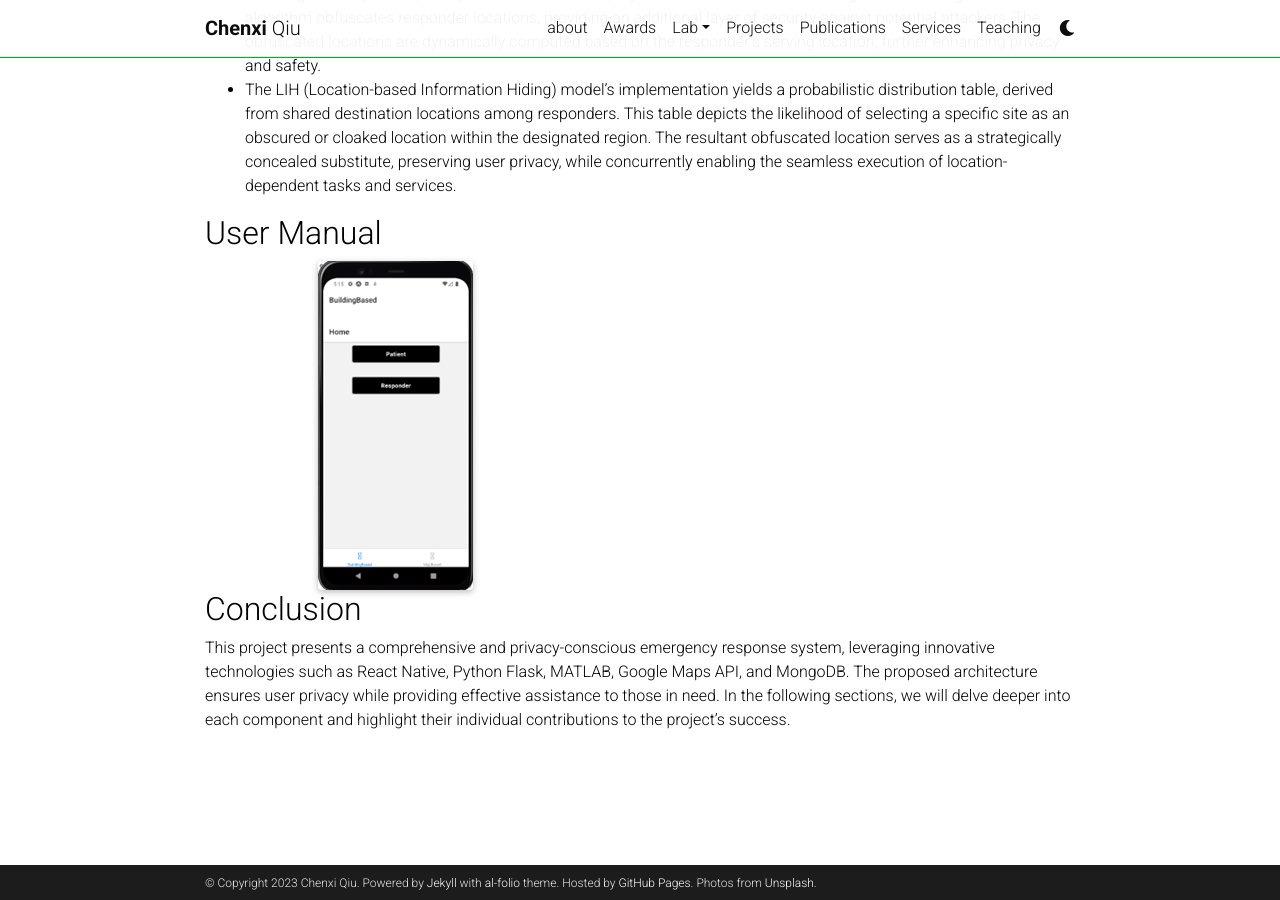
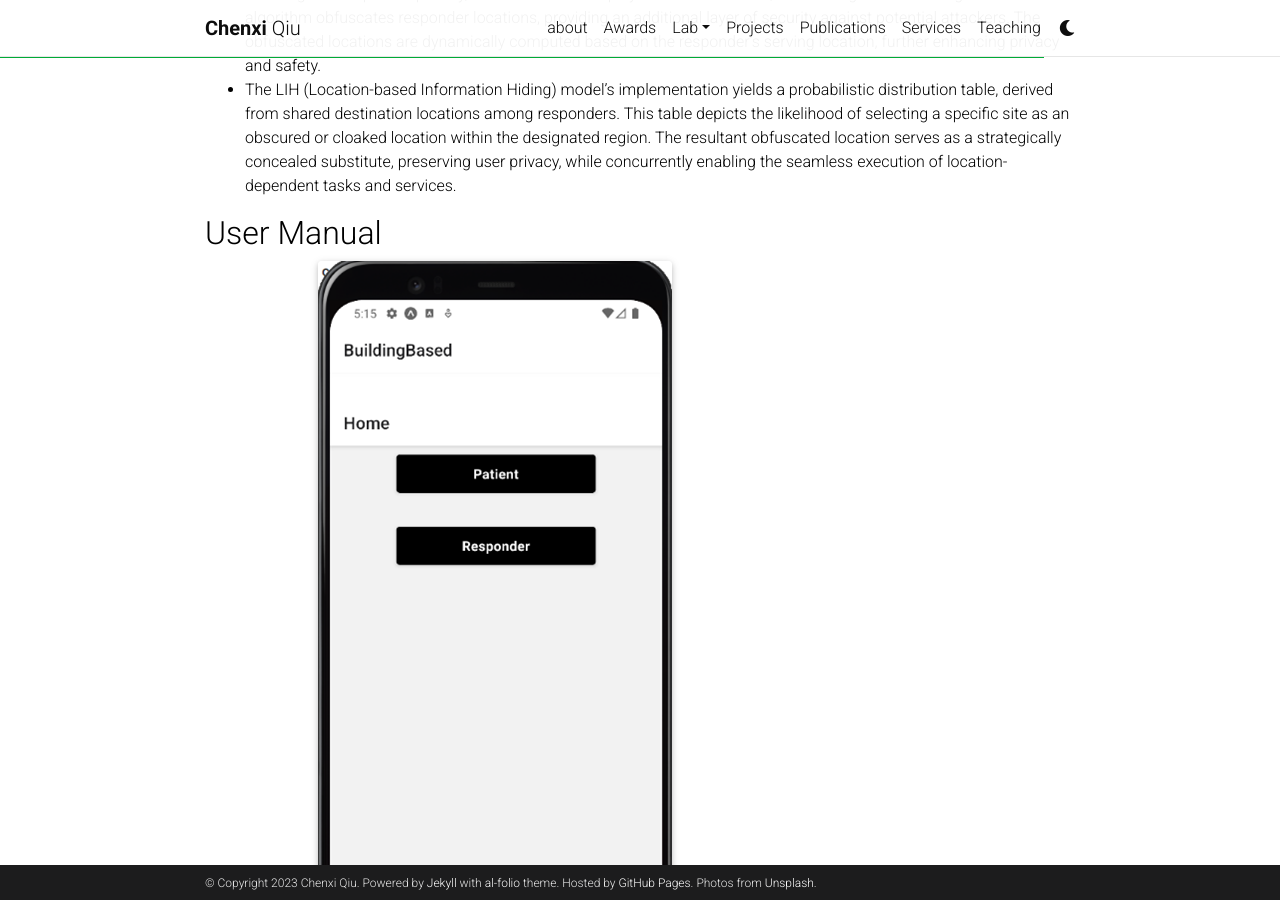
Before and after one commit to chenxiunt/chenxiunt.github.io, a Jekyll site: the page built from _projects/SpatialAgent.markdown, in a window 1280 px wide and 900 px high, scrolled down 1507 px. Built offline with Jekyll 4.4.1, drawn with Linux system fonts in a browser that asks for light colours; comment, search, counter and statistics services are not loaded; a style sheet for code colours, icons or effects is not loaded.

Commit message:
Update SpatialAgent.markdown

```diff
--- a/_projects/SpatialAgent.markdown
+++ b/_projects/SpatialAgent.markdown
@@ -40,7 +40,7 @@ The architecture is divided into implementations - each serving distinct roles t
 ## User Manual
 <div class="row justify-content-md-center">
     <div class="col-sm-9">
-        <img class="img-fluid rounded z-depth-1" src="{{ '/assets/img/projects/SpatialAgent/Homepage.jpg' | relative_url }}" alt="" title="Figure 1. HMM model"/>
+        <img class="img-fluid rounded z-depth-1" src="{{ '/assets/img/projects/SpatialAgent/Homepage.png' | relative_url }}" alt="" title="Figure 1. HMM model"/>
     </div>
 </div>
 
```
